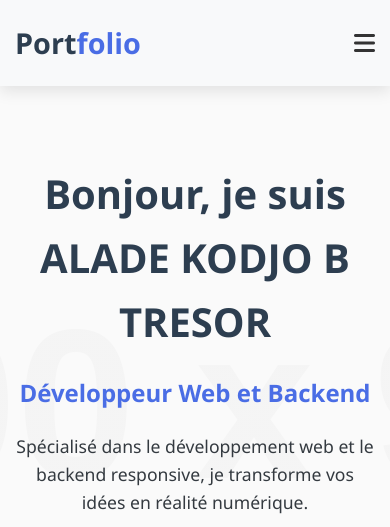
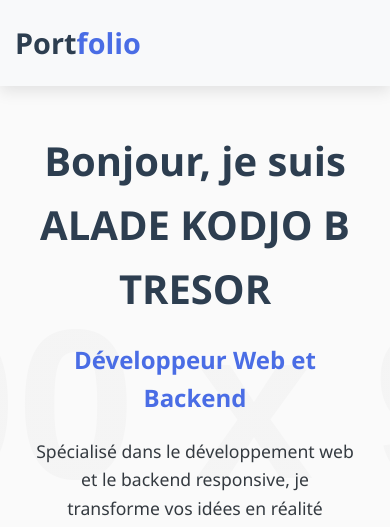
Before and after one commit to tresor228/Portfolio1, a plain HTML site: page index.html in a window 390 px wide. Shown: the top 527 px of the page. Drawn offline with nearby package versions, Linux system fonts and the light colour scheme; placeholder pictures from the web are drawn by us.

Commit message:
mise a jour

```diff
--- a/index.html
+++ b/index.html
@@ -7,8 +7,6 @@
     <link rel = "stylesheet" href = "style.css">
     <link rel="stylesheet" href="https://cdnjs.cloudflare.com/ajax/libs/font-awesome/6.5.1/css/all.min.css">
     <link rel="stylesheet" href="https://cdn.jsdelivr.net/gh/devicons/devicon@latest/devicon.min.css">
-
-
 </head>
 <body>
     <!-- Header & Navigation -->
@@ -63,7 +61,7 @@
                 </div>
                 <div class="about-text">
                     <h3>Qui suis-je?</h3>
-                    <p>Je suis un développeur web en formation, passionné par la création de sites web et
+                    <p>Etudiant en Licence 1 de L'IA et Big Data à l'ESGIS, passionné par la création de sites web et
                         d'applications. Mon objectif est d'acquérir une expertise solide en développement
                         backend, e-commerce et intelligence artificielle afin de concevoir des
                         solutions innovantes et performantes.</p>
--- a/style.css
+++ b/style.css
@@ -132,8 +132,12 @@ nav {
     display: flex;
     align-items: center;
     background: linear-gradient(rgba(255, 255, 255, 0.9), rgba(255, 255, 255, 0.9)), url('https://via.placeholder.com/1600x900') center/cover no-repeat;
+    display: flex;
+    align-items: center;
+    justify-content: space-between; /* Garde l’image et le texte côte à côte */
+    flex-wrap: wrap; /* Permet aux éléments de passer à la ligne si nécessaire */
+    padding: 20px;
 }
-
 .hero-content {
     display: flex;
     align-items: center;
@@ -533,7 +537,7 @@ footer {
 
 @media screen and (max-width: 768px) {
     .hamburger {
-        display: block;
+        display: none;
         font-size: 1.5rem;
     }
 @media (max-width: 800px) { /* Pour les écrans mobiles */
```
